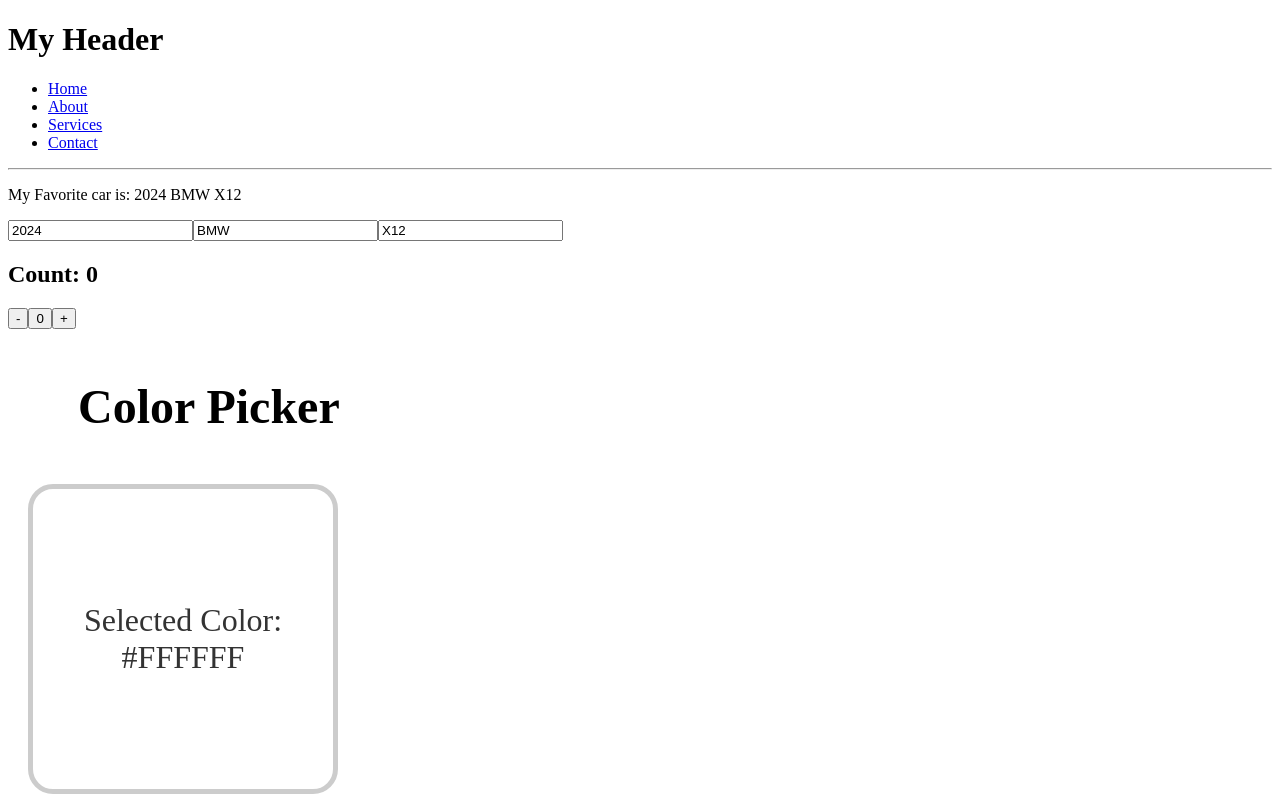
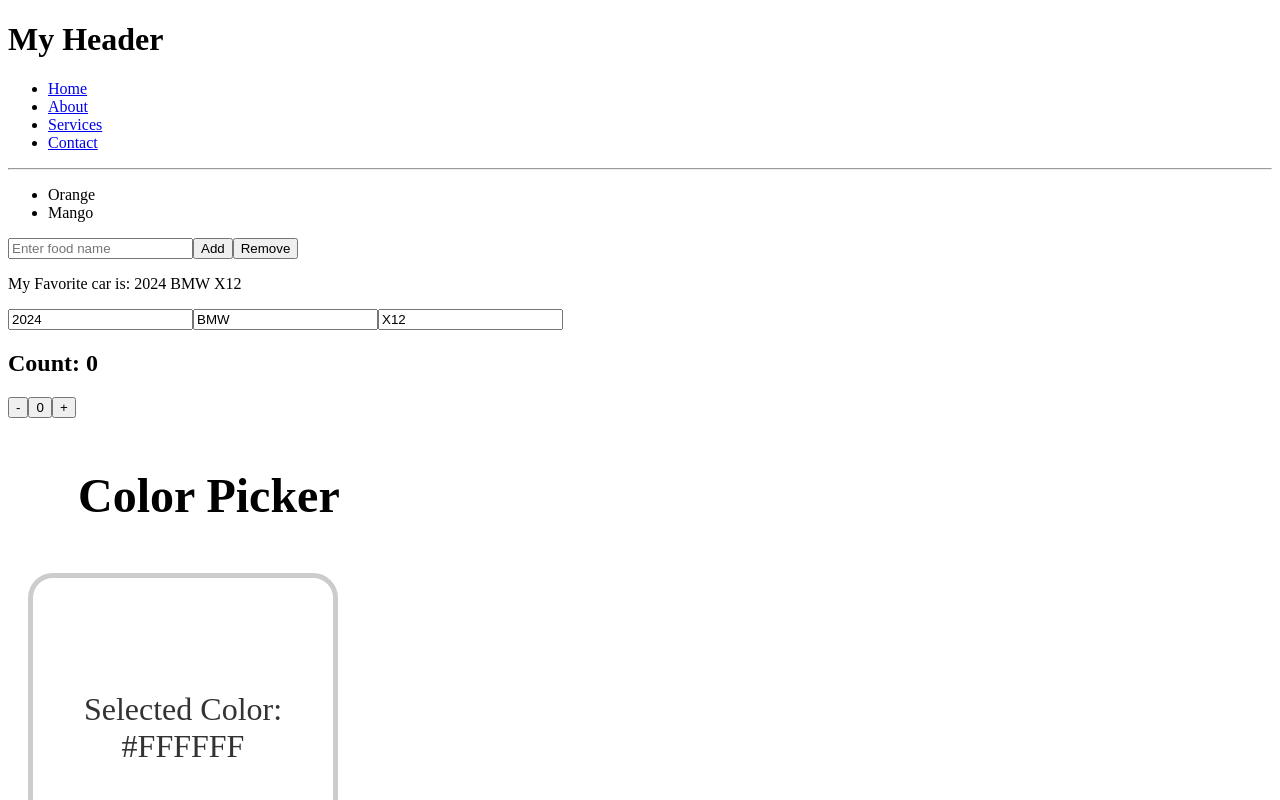
Before and after one commit to Piwoksn/React-Js-2, a React (Vite) app in the folder my-react-app/: page / in a window 1280 px wide. Shown: the top 800 px of the page. Built offline with nearby package versions, Linux system fonts and the light colour scheme.

Commit message:
created a list adder button

```diff
--- a/my-react-app/src/App.jsx
+++ b/my-react-app/src/App.jsx
@@ -14,6 +14,7 @@ import OnChangeEvent from "./Onchanged";
 import ColorPicker from "./ColorPicker";
 import UpdaterFunction from "./UpdaterFunction";
 import UpdaterFunction2 from "./UpdaterFunction2";
+import FoodList from "./FoodList";
 
 function App() {
   const fruits = [
@@ -35,6 +36,8 @@ function App() {
       {/* we use fragments to be able to show more than one components */}
 
       <Header />
+      <FoodList />
+
       <UpdaterFunction2 />
       <UpdaterFunction />
       <ColorPicker />
--- /dev/null
+++ b/my-react-app/src/FoodList.jsx
@@ -0,0 +1,27 @@
+import React, { useState } from "react";
+function FoodList() {
+  const [foods, setFood] = useState(["Orange", "Mango"]);
+
+  const handleAddFood = () => {
+    const newFood = document.getElementById("foodInput").value;
+    document.getElementById("foodInput").value = "";
+
+    setFood((f) => [...f, newFood]);
+  };
+  // return
+  return (
+    <div>
+      <ul>
+        {foods.map((food, index) => (
+          <li key={index}>{food}</li>
+        ))}
+      </ul>
+
+      <input type="text" id="foodInput" placeholder="Enter food name" />
+      <button onClick={handleAddFood}>Add</button>
+      <button>Remove</button>
+    </div>
+  );
+}
+
+export default FoodList;
```
